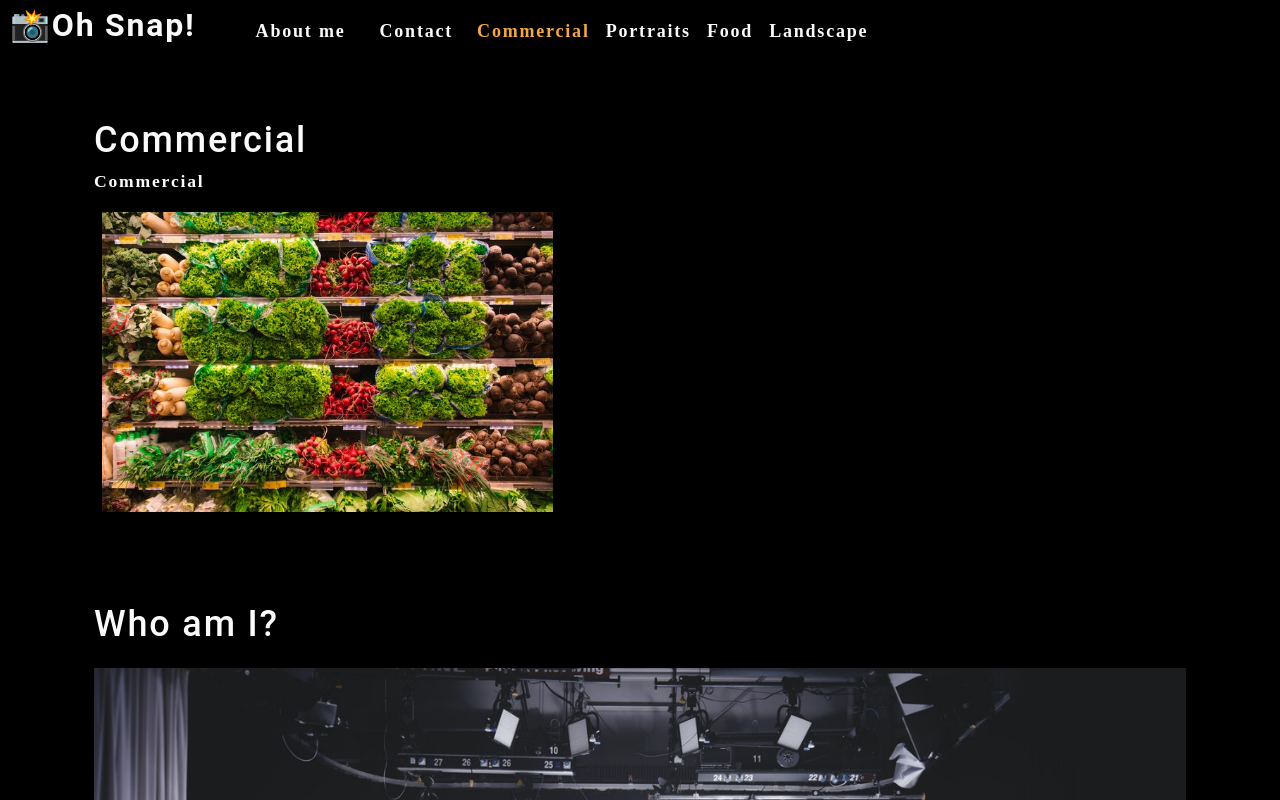
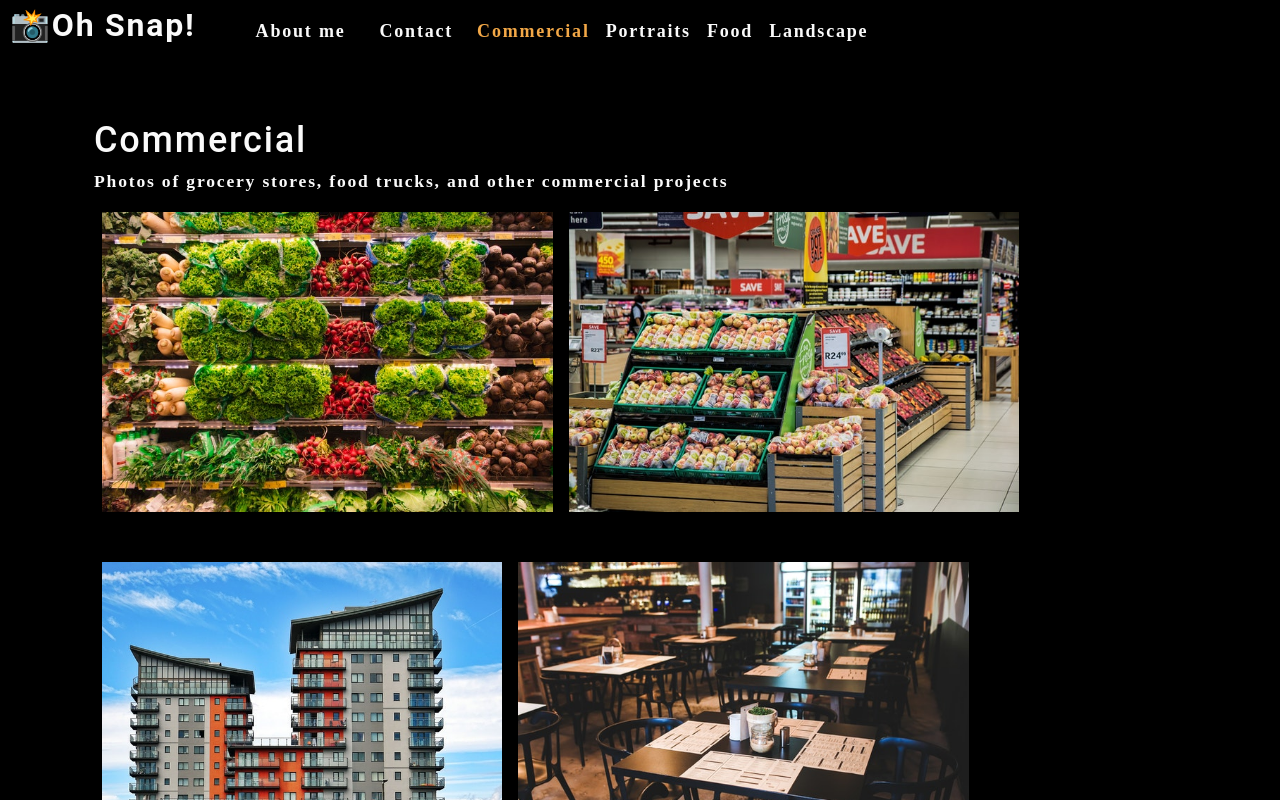
Before and after one commit to SadracTijerina/photo-port, a React (Create React App) app: page / in a window 1280 px wide. Shown: the top 800 px of the page. Built offline with nearby package versions, Linux system fonts and the light colour scheme.

Commit message:
added contiditional rendering

```diff
--- a/src/App.js
+++ b/src/App.js
@@ -28,10 +28,8 @@
         currentCategory={currentCategory}
       ></Nav>
       <main>
-        <div>
-          <Gallery></Gallery>
-          <About></About>
-        </div>
+        <Gallery currentCategory={currentCategory}></Gallery>
+        <About></About>
       </main>
     </div>
   );
--- a/src/components/Gallery/index.js
+++ b/src/components/Gallery/index.js
@@ -1,25 +1,14 @@
 import React from "react";
+import PhotoList from "../PhotoList";
 import { capitalizeFirstLetter } from "../../utils/helpers";
-import photo from "../../assets/small/commercial/0.jpg";
 
 function Gallery(props) {
-  const currentCategory = {
-    name: "commercial",
-    description:
-      "Photos of grocery stores, food trucks, and other commercial projects",
-  };
-
+  const { currentCategory } = props;
   return (
     <section>
-      <h1>{capitalizeFirstLetter(currentCategory.name)}</h1>
-      <p>{capitalizeFirstLetter(currentCategory.name)}</p>
-      <div className="flex-row">
-        <img
-          src={photo}
-          alt="Commercial Example"
-          className="img-thumbnail mx-1"
-        />
-      </div>
+      <h1 data-testid="h1tag">{capitalizeFirstLetter(currentCategory.name)}</h1>
+      <p>{currentCategory.description}</p>
+      <PhotoList category={currentCategory.name} />
     </section>
   );
 }
--- /dev/null
+++ b/src/components/PhotoList/index.js
@@ -0,0 +1,139 @@
+import React, { useState } from "react";
+
+const PhotoList = ({ category }) => {
+  const [photos] = useState([
+    {
+      name: "Grocery aisle",
+      category: "commercial",
+      description:
+        "Lorem ipsum dolor sit amet, consectetur adipiscing elit. Nunc ultricie",
+    },
+    {
+      name: "Grocery booth",
+      category: "commercial",
+      description:
+        "Lorem ipsum dolor sit amet, consectetur adipiscing elit. Nunc ultricie",
+    },
+    {
+      name: "Building exterior",
+      category: "commercial",
+      description:
+        "Lorem ipsum dolor sit amet, consectetur adipiscing elit. Nunc ultricie",
+    },
+    {
+      name: "Restaurant table",
+      category: "commercial",
+      description:
+        "Lorem ipsum dolor sit amet, consectetur adipiscing elit. Nunc ultricie",
+    },
+    {
+      name: "Cafe interior",
+      category: "commercial",
+      description:
+        "Lorem ipsum dolor sit amet, consectetur adipiscing elit. Nunc ultricie",
+    },
+    {
+      name: "Cat green eyes",
+      category: "portraits",
+      description:
+        "Lorem ipsum dolor sit amet, consectetur adipiscing elit. Nunc ultricie",
+    },
+    {
+      name: "Green parrot",
+      category: "portraits",
+      description:
+        "Lorem ipsum dolor sit amet, consectetur adipiscing elit. Nunc ultricie",
+    },
+    {
+      name: "Yellow macaw",
+      category: "portraits",
+      description:
+        "Lorem ipsum dolor sit amet, consectetur adipiscing elit. Nunc ultricie",
+    },
+    {
+      name: "Pug smile",
+      category: "portraits",
+      description:
+        "Lorem ipsum dolor sit amet, consectetur adipiscing elit. Nunc ultricie",
+    },
+    {
+      name: "Pancakes",
+      category: "food",
+      description:
+        "Lorem ipsum dolor sit amet, consectetur adipiscing elit. Nunc ultricie",
+    },
+    {
+      name: "Burrito",
+      category: "food",
+      description:
+        "Lorem ipsum dolor sit amet, consectetur adipiscing elit. Nunc ultricie",
+    },
+    {
+      name: "Scallop pasta",
+      category: "food",
+      description:
+        "Lorem ipsum dolor sit amet, consectetur adipiscing elit. Nunc ultricie",
+    },
+    {
+      name: "Burger",
+      category: "food",
+      description:
+        "Lorem ipsum dolor sit amet, consectetur adipiscing elit. Nunc ultricie",
+    },
+    {
+      name: "Fruit bowl",
+      category: "food",
+      description:
+        "Lorem ipsum dolor sit amet, consectetur adipiscing elit. Nunc ultricie",
+    },
+    {
+      name: "Green river",
+      category: "landscape",
+      description:
+        "Lorem ipsum dolor sit amet, consectetur adipiscing elit. Nunc ultricie",
+    },
+    {
+      name: "Docks",
+      category: "landscape",
+      description:
+        "Lorem ipsum dolor sit amet, consectetur adipiscing elit. Nunc ultricie",
+    },
+    {
+      name: "Panoramic village by sea",
+      category: "landscape",
+      description:
+        "Lorem ipsum dolor sit amet, consectetur adipiscing elit. Nunc ultricie",
+    },
+    {
+      name: "Domestic landscape",
+      category: "landscape",
+      description:
+        "Lorem ipsum dolor sit amet, consectetur adipiscing elit. Nunc ultricie",
+    },
+    {
+      name: "Park bench",
+      category: "landscape",
+      description:
+        "Lorem ipsum dolor sit amet, consectetur adipiscing elit. Nunc ultricie",
+    },
+  ]);
+
+  const currentPhotos = photos.filter((photo) => photo.category === category);
+
+  return (
+    <div>
+      <div className="flex-row">
+        {currentPhotos.map((image, i) => (
+          <img
+            src={require(`../../assets/small/${category}/${i}.jpg`).default}
+            alt={image.name}
+            className="img-thumbnail mx-1"
+            key={image.name}
+          />
+        ))}
+      </div>
+    </div>
+  );
+};
+
+export default PhotoList;
```
